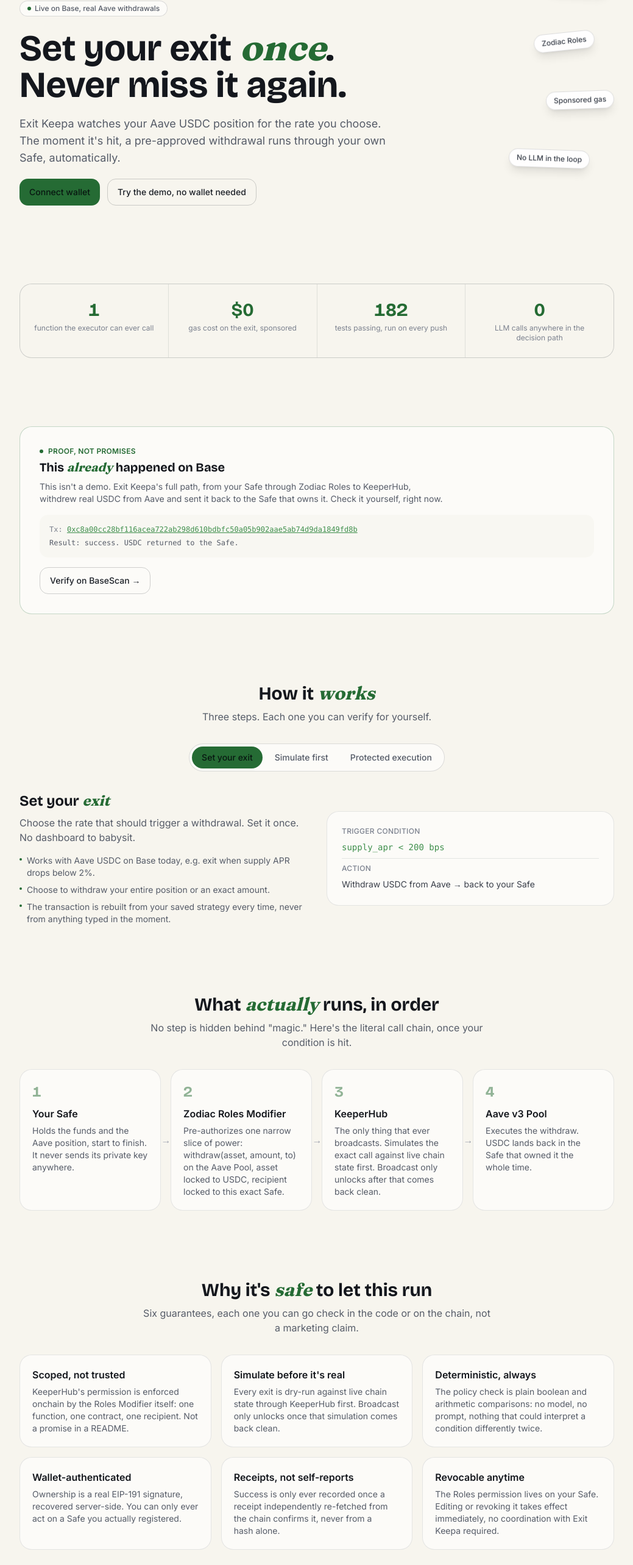
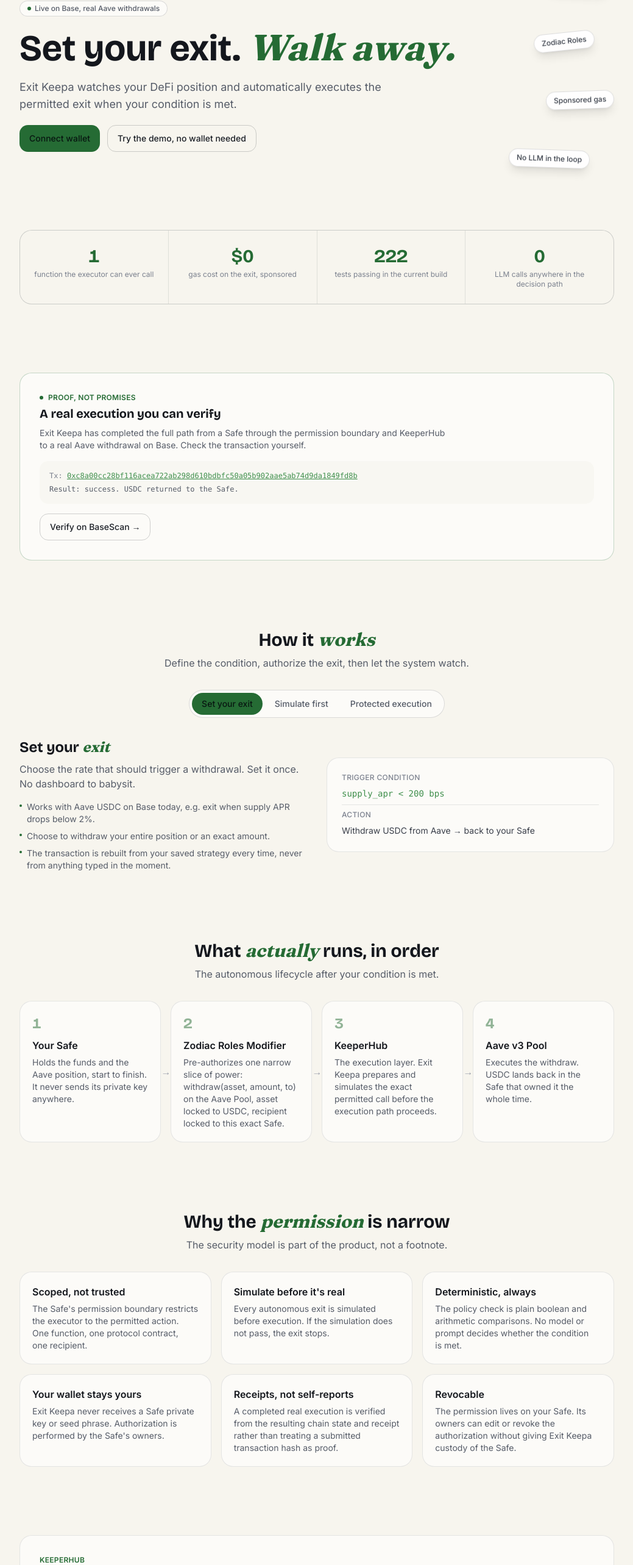
Before and after one commit to levithefirst/exit-keepa, a Next.js app in the folder apps/web/: page / in a window 1280 px wide. Shown: the part 156-2722 px from the top of the page at 61% size, without its empty margins (120-1159 px from the left). Built offline with nearby package versions, Linux system fonts and the light colour scheme.

Commit message:
Website: tighten homepage positioning and add judge-facing sections

```diff
--- a/apps/web/app/page.tsx
+++ b/apps/web/app/page.tsx
@@ -11,10 +11,6 @@
 
 const PROOF_TX = "0xc8a00cc28bf116acea722ab298d610bdbfc50a05b902aae5ab74d9da1849fd8b";
 
-// Positioned only in the gutter to the right of the (max-w-3xl) headline
-// column, well inside the (max-w-5xl) hero's own box — never a negative
-// offset, so nothing depends on viewport width beyond the lg breakpoint
-// or risks pushing the page into horizontal scroll.
 const HERO_BADGES = [
   { label: "Simulate-first", pos: "lg:right-2 lg:top-0", rotate: "rotate-3" },
   { label: "Zodiac Roles", pos: "lg:right-8 lg:top-24", rotate: "-rotate-6" },
@@ -25,7 +21,7 @@
 const STATS = [
   { value: "1", label: "function the executor can ever call" },
   { value: "$0", label: "gas cost on the exit, sponsored" },
-  { value: "182", label: "tests passing, run on every push" },
+  { value: "222", label: "tests passing in the current build" },
   { value: "0", label: "LLM calls anywhere in the decision path" },
 ];
 
@@ -43,7 +39,7 @@
   {
     step: "3",
     who: "KeeperHub",
-    what: "The only thing that ever broadcasts. Simulates the exact call against live chain state first. Broadcast only unlocks after that comes back clean.",
+    what: "The execution layer. Exit Keepa prepares and simulates the exact permitted call before the execution path proceeds.",
   },
   {
     step: "4",
@@ -55,27 +51,27 @@
 const GUARANTEES = [
   {
     title: "Scoped, not trusted",
-    body: "KeeperHub's permission is enforced onchain by the Roles Modifier itself: one function, one contract, one recipient. Not a promise in a README.",
+    body: "The Safe's permission boundary restricts the executor to the permitted action. One function, one protocol contract, one recipient.",
   },
   {
     title: "Simulate before it's real",
-    body: "Every exit is dry-run against live chain state through KeeperHub first. Broadcast only unlocks once that simulation comes back clean.",
+    body: "Every autonomous exit is simulated before execution. If the simulation does not pass, the exit stops.",
   },
   {
     title: "Deterministic, always",
-    body: "The policy check is plain boolean and arithmetic comparisons: no model, no prompt, nothing that could interpret a condition differently twice.",
+    body: "The policy check is plain boolean and arithmetic comparisons. No model or prompt decides whether the condition is met.",
   },
   {
-    title: "Wallet-authenticated",
-    body: "Ownership is a real EIP-191 signature, recovered server-side. You can only ever act on a Safe you actually registered.",
+    title: "Your wallet stays yours",
+    body: "Exit Keepa never receives a Safe private key or seed phrase. Authorization is performed by the Safe's owners.",
   },
   {
     title: "Receipts, not self-reports",
-    body: "Success is only ever recorded once a receipt independently re-fetched from the chain confirms it, never from a hash alone.",
+    body: "A completed real execution is verified from the resulting chain state and receipt rather than treating a submitted transaction hash as proof.",
   },
   {
-    title: "Revocable anytime",
-    body: "The Roles permission lives on your Safe. Editing or revoking it takes effect immediately, no coordination with Exit Keepa required.",
+    title: "Revocable",
+    body: "The permission lives on your Safe. Its owners can edit or revoke the authorization without giving Exit Keepa custody of the Safe.",
   },
 ];
 
@@ -91,9 +87,7 @@
       await enterDemoMode();
       router.push("/dashboard");
     } catch {
-      // enterDemoMode already recorded this in useWallet()'s error state,
-      // shown next to the button below - nothing further to do here except
-      // make sure the button re-enables instead of staying stuck.
+      // enterDemoMode already records this in useWallet()'s error state.
     } finally {
       setStartingDemo(false);
     }
@@ -101,35 +95,28 @@
 
   return (
     <main className="space-y-28">
-      {/* Hero */}
-      <section className="relative space-y-5 pb-4 pt-6 text-center sm:text-left">
+      <section className="relative space-y-5 pb-4 pt-6 text-center sm:text-left" aria-labelledby="hero-title">
         <div className="pointer-events-none absolute inset-0 hidden lg:block" aria-hidden="true">
           {HERO_BADGES.map((b) => (
-            <span
-              key={b.label}
-              className={`absolute ${b.pos} ${b.rotate} rounded-full border border-cream-100/15 bg-forest-800/90 px-3 py-1.5 text-xs font-medium text-cream-200 shadow-lg backdrop-blur-sm`}
-            >
+            <span key={b.label} className={`absolute ${b.pos} ${b.rotate} rounded-full border border-cream-100/15 bg-forest-800/90 px-3 py-1.5 text-xs font-medium text-cream-200 shadow-lg backdrop-blur-sm`}>
               {b.label}
             </span>
           ))}
         </div>
 
         <span className="relative inline-flex items-center gap-1.5 rounded-full border border-cream-100/15 bg-forest-800/60 px-3 py-1 text-xs font-medium text-cream-300">
-          <span className="h-1.5 w-1.5 rounded-full bg-mint-400" />
+          <span className="h-1.5 w-1.5 rounded-full bg-mint-400" aria-hidden="true" />
           Live on Base, real Aave withdrawals
         </span>
-        <h1 className="text-balance relative mx-auto max-w-3xl font-display text-4xl font-bold leading-tight text-cream-50 sm:mx-0 sm:text-5xl lg:text-6xl">
-          Set your exit <span className="font-accent italic text-mint-400">once</span>. Never miss it again.
+        <h1 id="hero-title" className="text-balance relative mx-auto max-w-3xl font-display text-4xl font-bold leading-tight text-cream-50 sm:mx-0 sm:text-5xl lg:text-6xl">
+          Set your exit. <span className="font-accent italic text-mint-400">Walk away.</span>
         </h1>
         <p className="text-pretty mx-auto max-w-2xl text-lg text-cream-300 sm:mx-0">
-          Exit Keepa watches your Aave USDC position for the rate you choose. The moment it&apos;s hit, a
-          pre-approved withdrawal runs through your own Safe, automatically.
+          Exit Keepa watches your DeFi position and automatically executes the permitted exit when your condition is met.
         </p>
         <div className="flex flex-wrap items-center justify-center gap-3 sm:justify-start">
           {address ? (
-            <Link href="/dashboard" className={btnPrimary}>
-              Go to dashboard
-            </Link>
+            <Link href="/dashboard" className={btnPrimary}>Go to dashboard</Link>
           ) : (
             <>
               <button onClick={() => setWalletModalOpen(true)} disabled={connecting} className={btnPrimary}>
@@ -145,8 +132,7 @@
         {error && !walletModalOpen && <p className="text-pretty relative text-sm text-danger">{error}</p>}
       </section>
 
-      {/* Stats strip */}
-      <section className="grid grid-cols-2 gap-px overflow-hidden rounded-xl border border-cream-100/10 bg-cream-100/10 sm:grid-cols-4">
+      <section className="grid grid-cols-2 gap-px overflow-hidden rounded-xl border border-cream-100/10 bg-cream-100/10 sm:grid-cols-4" aria-label="Project facts">
         {STATS.map((s) => (
           <div key={s.label} className="bg-forest-950 px-4 py-6 text-center sm:px-5">
             <p className="data-mono font-display text-3xl font-bold text-mint-400">{s.value}</p>
@@ -155,95 +141,68 @@
         ))}
       </section>
 
-      {/* Live proof */}
-      <section className="rounded-xl border border-mint-400/25 bg-forest-800/60 p-6 sm:p-8">
+      <section id="proof" className="scroll-mt-24 rounded-xl border border-mint-400/25 bg-forest-800/60 p-6 sm:p-8" aria-labelledby="proof-title">
         <div className="mb-1 flex items-center gap-2">
-          <span className="h-1.5 w-1.5 rounded-full bg-mint-400" />
+          <span className="h-1.5 w-1.5 rounded-full bg-mint-400" aria-hidden="true" />
           <span className="text-xs font-semibold uppercase tracking-wide text-mint-400">Proof, not promises</span>
         </div>
-        <h2 className="text-balance mb-2 font-display text-xl font-bold text-cream-50">
-          This <span className="font-accent italic text-mint-400">already</span> happened on Base
+        <h2 id="proof-title" className="text-balance mb-2 font-display text-xl font-bold text-cream-50">
+          A real execution you can verify
         </h2>
         <p className="text-pretty max-w-2xl text-sm text-cream-300">
-          This isn&apos;t a demo. Exit Keepa&apos;s full path, from your Safe through Zodiac Roles to KeeperHub,
-          withdrew real USDC from Aave and sent it back to the Safe that owns it. Check it yourself, right now.
+          Exit Keepa has completed the full path from a Safe through the permission boundary and KeeperHub to a real Aave withdrawal on Base. Check the transaction yourself.
         </p>
         <div className="data-mono mt-4 space-y-1.5 rounded-lg bg-forest-950/60 p-4 font-mono text-xs text-cream-200">
           <p className="break-all">
             <span className="text-cream-400">Tx: </span>
-            <a
-              href={`https://basescan.org/tx/${PROOF_TX}`}
-              target="_blank"
-              rel="noreferrer"
-              className={`text-mint-300 underline hover:text-mint-200 ${linkFocus}`}
-            >
+            <a href={`https://basescan.org/tx/${PROOF_TX}`} target="_blank" rel="noreferrer" className={`text-mint-300 underline hover:text-mint-200 ${linkFocus}`}>
               {PROOF_TX}
             </a>
           </p>
           <p className="text-cream-300">Result: success. USDC returned to the Safe.</p>
         </div>
-        <a
-          href={`https://basescan.org/tx/${PROOF_TX}`}
-          target="_blank"
-          rel="noreferrer"
-          className={`mt-4 inline-flex ${btnSecondary}`}
-        >
+        <a href={`https://basescan.org/tx/${PROOF_TX}`} target="_blank" rel="noreferrer" className={`mt-4 inline-flex ${btnSecondary}`}>
           Verify on BaseScan →
         </a>
       </section>
 
-      {/* Feature switcher */}
-      <section>
+      <section id="how-it-works" className="scroll-mt-24" aria-labelledby="how-title">
         <div className="mb-8 text-center">
-          <h2 className="text-balance font-display text-2xl font-bold text-cream-50 sm:text-3xl">
+          <h2 id="how-title" className="text-balance font-display text-2xl font-bold text-cream-50 sm:text-3xl">
             How it <span className="font-accent italic text-mint-400">works</span>
           </h2>
-          <p className="text-pretty mx-auto mt-2 max-w-xl text-cream-300">
-            Three steps. Each one you can verify for yourself.
-          </p>
+          <p className="text-pretty mx-auto mt-2 max-w-xl text-cream-300">Define the condition, authorize the exit, then let the system watch.</p>
         </div>
         <FeatureSwitcher />
       </section>
 
-      {/* Under the hood — the literal pipeline */}
-      <section>
+      <section id="product" className="scroll-mt-24" aria-labelledby="pipeline-title">
         <div className="mb-8 text-center">
-          <h2 className="text-balance font-display text-2xl font-bold text-cream-50 sm:text-3xl">
+          <h2 id="pipeline-title" className="text-balance font-display text-2xl font-bold text-cream-50 sm:text-3xl">
             What <span className="font-accent italic text-mint-400">actually</span> runs, in order
           </h2>
-          <p className="text-pretty mx-auto mt-2 max-w-xl text-cream-300">
-            No step is hidden behind &quot;magic.&quot; Here&apos;s the literal call chain, once your condition is
-            hit.
-          </p>
+          <p className="text-pretty mx-auto mt-2 max-w-xl text-cream-300">The autonomous lifecycle after your condition is met.</p>
         </div>
         <ol className="grid gap-4 sm:grid-cols-2 lg:grid-cols-4">
           {PIPELINE.map((p, i) => (
             <li key={p.step} className="relative rounded-xl border border-cream-100/10 bg-forest-800/60 p-5">
-              <span className="data-mono font-display text-2xl font-bold text-mint-400/50">{p.step}</span>
+              <span className="data-mono font-display text-2xl font-bold text-mint-400/50" aria-hidden="true">{p.step}</span>
               <h3 className="mt-2 font-semibold text-cream-50">{p.who}</h3>
               <p className="text-pretty mt-1.5 text-sm text-cream-300">{p.what}</p>
               {i < PIPELINE.length - 1 && (
-                <span
-                  className="absolute -right-4 top-1/2 hidden -translate-y-1/2 text-cream-500 sm:block lg:right-[-1.1rem]"
-                  aria-hidden="true"
-                >
-                  →
-                </span>
+                <span className="absolute -right-4 top-1/2 hidden -translate-y-1/2 text-cream-500 sm:block lg:right-[-1.1rem]" aria-hidden="true">→</span>
               )}
             </li>
           ))}
         </ol>
       </section>
 
-      {/* Safety guarantees */}
-      <section>
+      <section id="security" className="scroll-mt-24" aria-labelledby="security-title">
         <div className="mb-8 text-center">
-          <h2 className="text-balance font-display text-2xl font-bold text-cream-50 sm:text-3xl">
-            Why it&apos;s <span className="font-accent italic text-mint-400">safe</span> to let this run
+          <h2 id="security-title" className="text-balance font-display text-2xl font-bold text-cream-50 sm:text-3xl">
+            Why the <span className="font-accent italic text-mint-400">permission</span> is narrow
           </h2>
-          <p className="text-pretty mx-auto mt-2 max-w-xl text-cream-300">
-            Six guarantees, each one you can go check in the code or on the chain, not a marketing claim.
-          </p>
+          <p className="text-pretty mx-auto mt-2 max-w-xl text-cream-300">The security model is part of the product, not a footnote.</p>
         </div>
         <div className="grid gap-4 sm:grid-cols-2 lg:grid-cols-3">
           {GUARANTEES.map((g) => (
@@ -255,37 +214,50 @@
         </div>
       </section>
 
-      {/* For judges */}
-      <section className="rounded-xl border border-warning/30 bg-warning/5 p-6">
-        <h2 className="mb-2 font-semibold text-warning">Trying this without a wallet?</h2>
+      <section id="keeperhub" className="scroll-mt-24 rounded-xl border border-cream-100/10 bg-forest-800/60 p-6 sm:p-8" aria-labelledby="keeperhub-title">
+        <p className="text-xs font-semibold uppercase tracking-wide text-mint-400">KeeperHub</p>
+        <h2 id="keeperhub-title" className="mt-2 font-display text-2xl font-bold text-cream-50">Exit Keepa decides when. KeeperHub handles the execution path.</h2>
+        <p className="text-pretty mt-3 max-w-2xl text-sm text-cream-300">
+          Exit Keepa watches the condition, checks the policy, builds the deterministic transaction and prepares the simulation. KeeperHub is the execution layer used by the real path. The Safe remains the owner and the permission boundary stays in force.
+        </p>
+        <div className="mt-5 grid gap-2 text-sm text-cream-200 sm:grid-cols-6">
+          {['Trigger', 'Prepare', 'Simulate', 'KeeperHub', 'Execute', 'Verify'].map((step, i) => (
+            <div key={step} className="rounded-lg border border-cream-100/10 bg-forest-950/50 px-3 py-3 text-center">
+              <span className="text-cream-500">{i + 1}</span><span className="ml-2">{step}</span>
+            </div>
+          ))}
+        </div>
+      </section>
+
+      <section id="scope" className="scroll-mt-24 rounded-xl border border-cream-100/10 bg-forest-800/60 p-6 sm:p-8" aria-labelledby="scope-title">
+        <h2 id="scope-title" className="font-display text-2xl font-bold text-cream-50">Current execution scope</h2>
+        <div className="mt-4 grid gap-3 sm:grid-cols-3">
+          <div className="rounded-lg border border-cream-100/10 p-4"><p className="text-xs uppercase tracking-wide text-cream-500">Chain</p><p className="mt-1 font-semibold text-cream-100">Base</p></div>
+          <div className="rounded-lg border border-cream-100/10 p-4"><p className="text-xs uppercase tracking-wide text-cream-500">Protocol</p><p className="mt-1 font-semibold text-cream-100">Aave v3</p></div>
+          <div className="rounded-lg border border-cream-100/10 p-4"><p className="text-xs uppercase tracking-wide text-cream-500">Action</p><p className="mt-1 font-semibold text-cream-100">USDC withdrawal to the Safe</p></div>
+        </div>
+        <p className="text-pretty mt-4 text-sm text-cream-300">The scope is intentionally narrow. It is a working execution path, not a claim of broad protocol coverage.</p>
+      </section>
+
+      <section id="demo" className="scroll-mt-24 rounded-xl border border-warning/30 bg-warning/5 p-6" aria-labelledby="demo-title">
+        <h2 id="demo-title" className="mb-2 font-semibold text-warning">Try the sandbox</h2>
         <p className="text-pretty text-sm text-cream-300">
-          Click <strong className="text-cream-100">&quot;Try the demo&quot;</strong> above to get your own private
-          sandbox Safe, build a strategy, and walk the full flow end to end. No wallet extension, no funds at risk,
-          and no two visitors ever share the same demo Safe. Its Roles permission reads as ready and simulating a
-          strategy is mocked and clearly labeled as such - it isn&apos;t deployed on any real chain. The BaseScan
-          proof above is separate and genuinely real: it&apos;s the transaction from this project&apos;s own
-          verified Safe, not something your demo session touches.
+          Click <strong className="text-cream-100">Try the demo</strong> to get a private sandbox session. It walks the autonomous lifecycle without a wallet, funds, or a real broadcast. Demo completion is explicitly separate from a real onchain execution.
         </p>
       </section>
 
-      {/* FAQ */}
-      <section>
-        <h2 className="mb-8 text-center font-display text-2xl font-bold text-cream-50 sm:text-3xl">
-          Common questions
-        </h2>
+      <section id="faq" className="scroll-mt-24" aria-labelledby="faq-title">
+        <h2 id="faq-title" className="mb-8 text-center font-display text-2xl font-bold text-cream-50 sm:text-3xl">Common questions</h2>
         <Faq />
       </section>
 
-      {/* Closing CTA */}
-      <section className="rounded-xl border border-cream-100/10 bg-forest-800/60 p-8 text-center sm:p-12">
-        <h2 className="text-balance mx-auto max-w-xl font-display text-2xl font-bold text-cream-50 sm:text-3xl">
-          Your Safe already knows how to protect itself. <span className="font-accent italic text-mint-400">Give it the order.</span>
+      <section className="rounded-xl border border-cream-100/10 bg-forest-800/60 p-8 text-center sm:p-12" aria-labelledby="closing-title">
+        <h2 id="closing-title" className="text-balance mx-auto max-w-xl font-display text-2xl font-bold text-cream-50 sm:text-3xl">
+          Set the condition. <span className="font-accent italic text-mint-400">Walk away.</span>
         </h2>
         <div className="mt-6 flex flex-wrap items-center justify-center gap-3">
           {address ? (
-            <Link href="/dashboard" className={btnPrimary}>
-              Go to dashboard
-            </Link>
+            <Link href="/dashboard" className={btnPrimary}>Go to dashboard</Link>
           ) : (
             <button onClick={startDemo} disabled={startingDemo} className={btnPrimary}>
               {startingDemo ? "Starting demo…" : "Try the demo, no wallet needed"}
```
